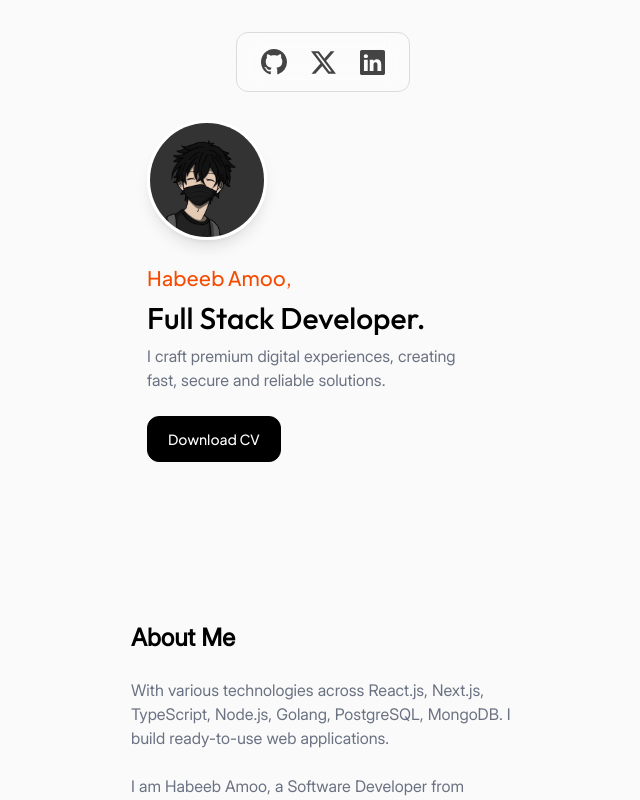
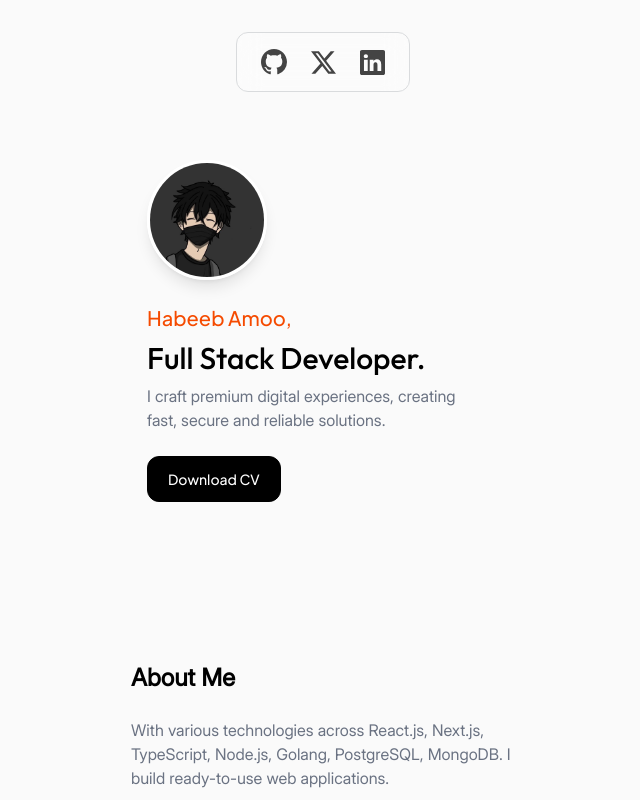
Before and after one commit to Habeebamoo/Portfolio, a React (Vite) app: page / in a window 1280 px wide. Shown: the top 800 px of the page, without its empty margins (317-957 px from the left). Built offline with nearby package versions, Linux system fonts and the light colour scheme.

Commit message:
updated Hero section

```diff
--- a/src/components/Hero.tsx
+++ b/src/components/Hero.tsx
@@ -6,7 +6,7 @@ const Hero = () => {
   };
 
   return (
-    <section className="px-6 sm:w-[400px] mx-auto pt-30">
+    <section className="px-6 sm:w-[400px] mx-auto pt-40">
       <div className="h-30 w-30 rounded-full overflow-hidden shadow-lg border-3 border-white" data-aos="slide-down">
         <img src={avatar} className="h-full w-full object-cover" />
       </div>
```
